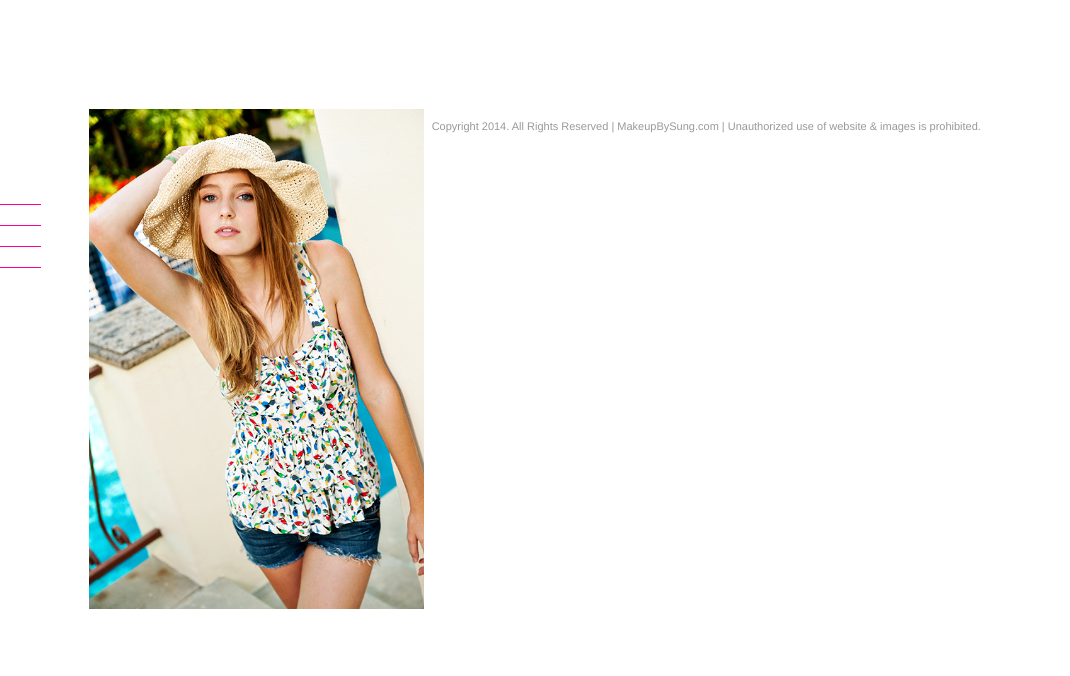
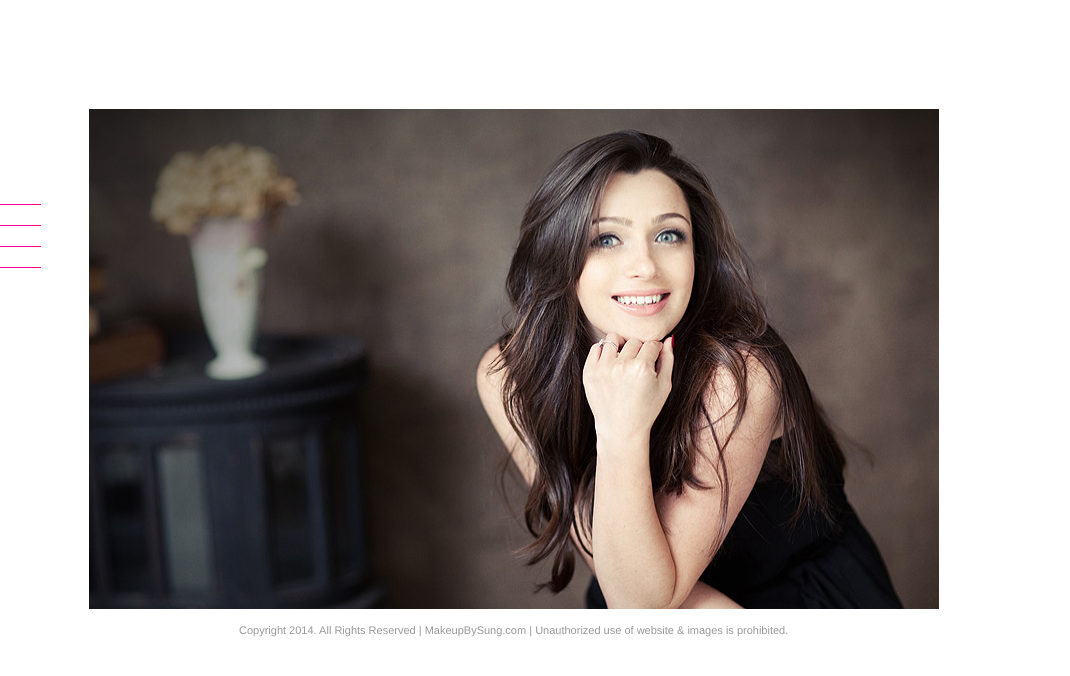
Before and after one commit to mrdougwright/sungpark, a plain HTML site: page index.html in a window 1280 px wide. Shown: the full height of the page, 210-1280 px from the left. Drawn offline with nearby package versions, Linux system fonts and the light colour scheme.

Commit message:
center homepage image

```diff
--- a/index.html
+++ b/index.html
@@ -32,10 +32,12 @@
         <li><a href='contact.html'>CONTACT</a></li>
       </ul>
     </nav>
-      <img class="lazy" data-original="images/book_i_beauty/beauty4.jpg" width="335" height="500" src="images/book_i_beauty/beauty4.jpg">
+    <div class="index-image">
+      <img src="images/book_i_beauty/beauty1.jpg" width="850" height="500" class="lazy" data-original="images/book_i_beauty/beauty1.jpg">
       <p class="copyright">
         Copyright 2014. All Rights Reserved | MakeupBySung.com | Unauthorized use of website & images is prohibited.
       </p>
+    </div>
   </div>
 </body>
 </html>
--- a/stylesheet.css
+++ b/stylesheet.css
@@ -49,6 +49,10 @@ nav
 img.lazy {
   margin: auto 8px;
 }
+.index-image {
+  display: inline-block;
+  text-align: center;
+}
 .pink {
   color: #FF0099;
 }
```
Also changed, not shown: reel.html (+2 -2 lines).
